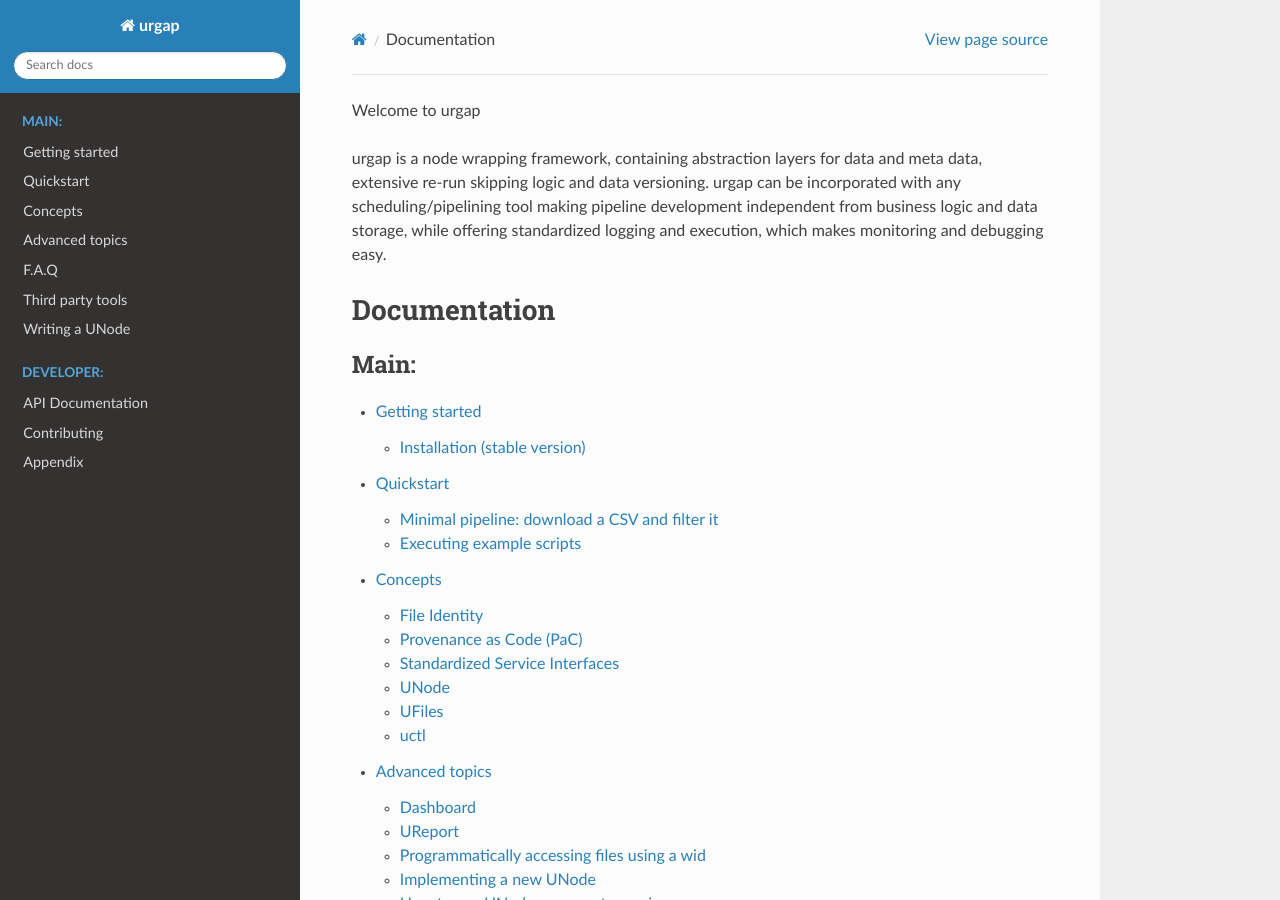
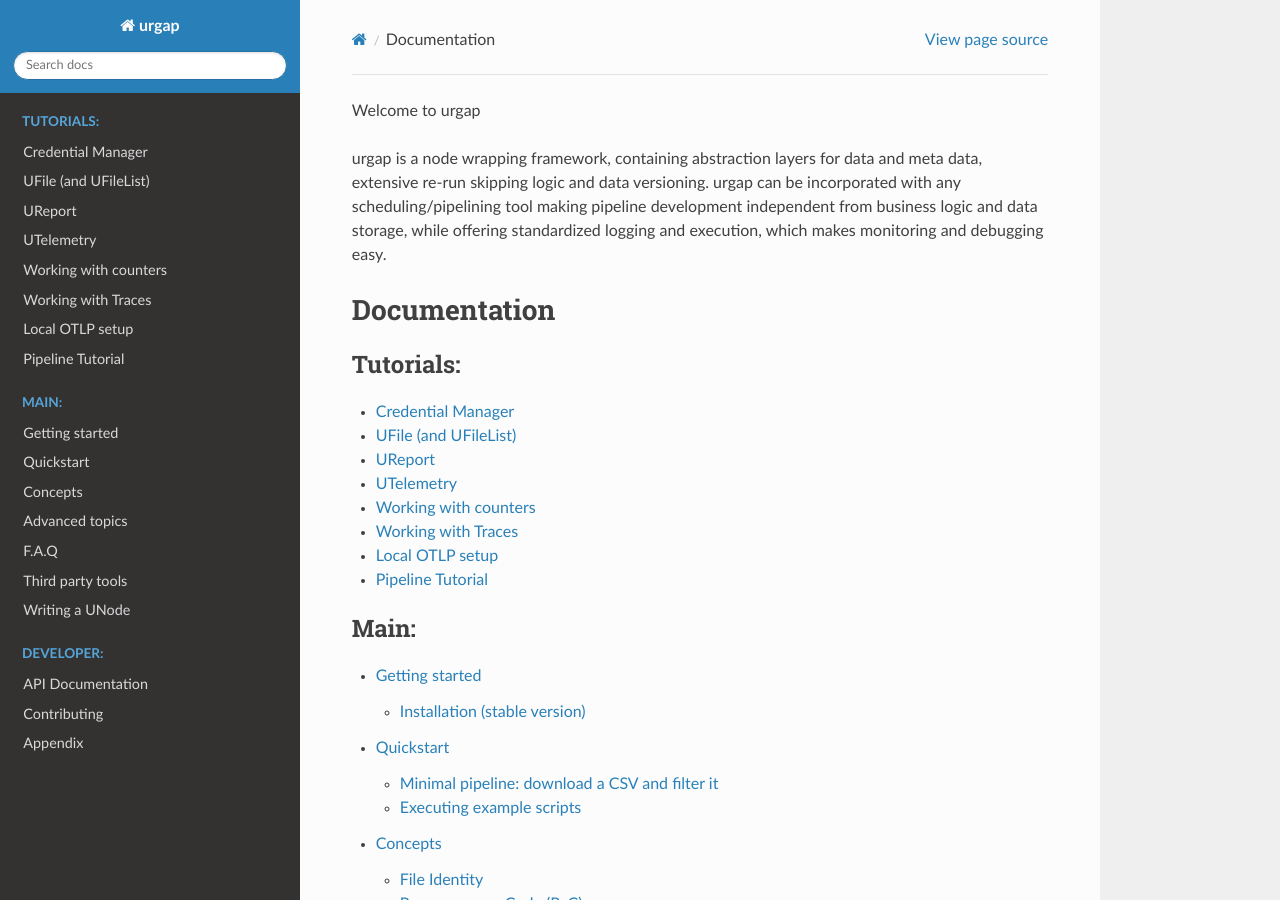
Before and after one commit to urgap/urgap, a Sphinx documentation site: the page built from docs/source/index.rst, in a window 1280 px wide and 900 px high. Built offline with Sphinx 7.4.7 and the Read the Docs theme 3.1.0, drawn with Linux system fonts in a browser that asks for light colours; pages that are not in the unit, such as notebooks, are missing from menus.

Commit message:
add tutorial notebooks to toctree and fix missing title

```diff
--- a/docs/source/index.rst
+++ b/docs/source/index.rst
@@ -8,6 +8,17 @@
 
 Documentation
 =============
+
+.. toctree::
+   :glob:
+   :maxdepth: 1
+   :caption: Tutorials:
+
+   tutorial/01_credential_manager
+   tutorial/02_ufiles
+   tutorial/03_ureport
+   tutorial/04_utelemetry
+   tutorial/05_pipeline
 
 .. toctree::
    :glob:
```
Also changed, not shown: docs/tutorial/05_pipeline.ipynb.
